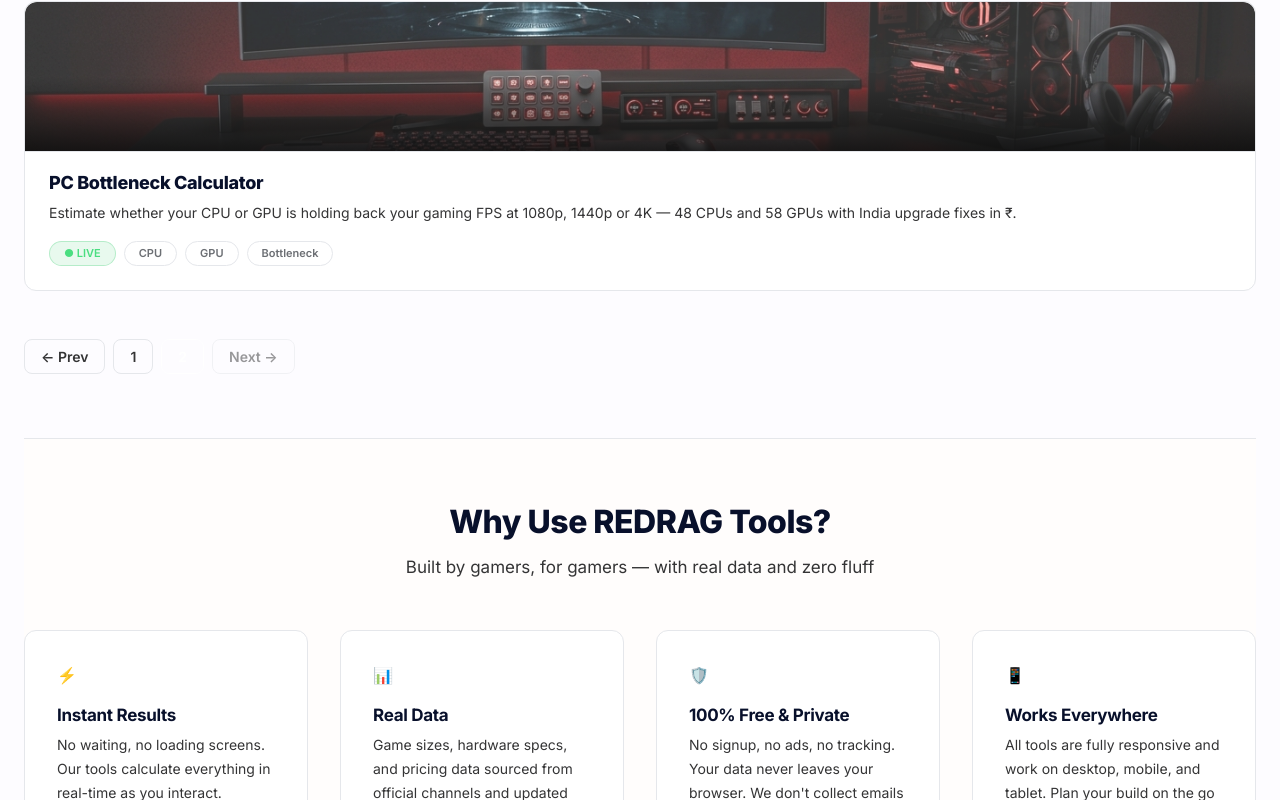
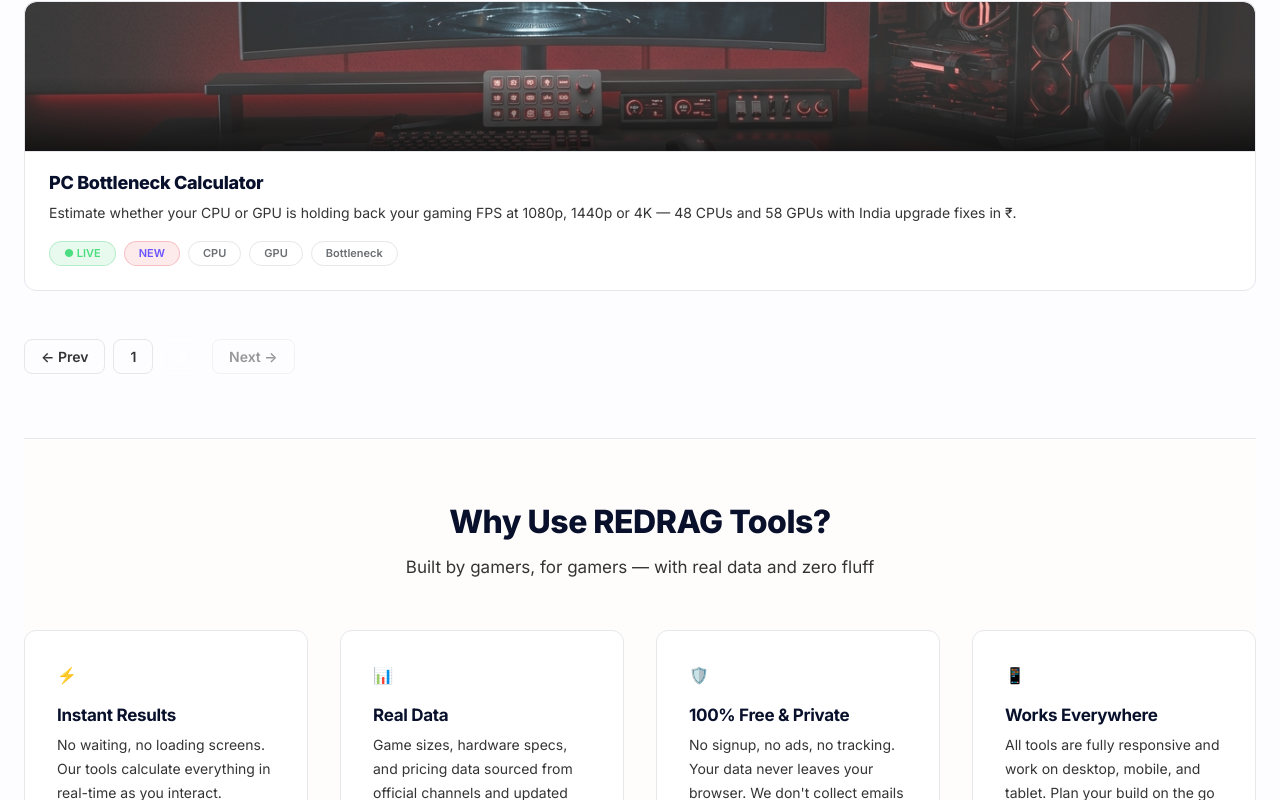
Before and after one commit to imnk45/redrag-tools, a plain HTML site: page index.html in a window 1280 px wide. Both pictures are taken after a click on the button "Next →". Shown: the part 923-1723 px from the top of the page. Drawn offline with Linux system fonts and the light colour scheme.

Commit message:
Hub: replace Coming Soon filter with New (Bottleneck Calculator flagged isNew + NEW card badge); fix stale hub FAQ answers

```diff
--- a/hub.js
+++ b/hub.js
@@ -20,7 +20,7 @@
      CONFIGURATION
      ========================================== */
   const CONFIG = {
-    registryUrl: '/shared/data/tools-registry.json?v=43',
+    registryUrl: '/shared/data/tools-registry.json?v=44',
     maxTags: 3
   };
 
@@ -101,8 +101,8 @@
       chipsHtml += `<button class="rt-chip" data-filter="${utils.escapeHtml(category)}" aria-selected="false" type="button">${utils.escapeHtml(category)}</button>`;
     });
 
-    // Add Coming Soon special filter
-    chipsHtml += `<button class="rt-chip" data-filter="Coming Soon" aria-selected="false" type="button">Coming Soon</button>`;
+    // Add New special filter
+    chipsHtml += `<button class="rt-chip" data-filter="New" aria-selected="false" type="button">New</button>`;
 
     chipsContainer.innerHTML = chipsHtml;
 
@@ -141,8 +141,8 @@
     const filteredTools = allTools.filter(tool => {
       // 1. Category Filter
       let categoryMatch = true;
-      if (currentCategory === 'Coming Soon') {
-        categoryMatch = (tool.status === 'coming-soon');
+      if (currentCategory === 'New') {
+        categoryMatch = (tool.isNew === true);
       } else if (currentCategory !== 'All') {
         categoryMatch = (tool.category === currentCategory);
       }
@@ -243,7 +243,11 @@
 
     const statusBadge = isLive
       ? '<span class="rt-tag rt-tag--live">● LIVE</span>'
-      : '<span class="rt-tag rt-tag--coming">Coming Soon</span>';
+      : '<span class="rt-tag rt-tag--coming">In Development</span>';
+
+    const newBadge = tool.isNew
+      ? '<span class="rt-tag rt-tag--primary">NEW</span>'
+      : '';
 
     const cardClass = isLive
       ? 'rt-card rt-card--hover rt-card--accent-top rt-tool-card'
@@ -260,12 +264,12 @@
       : `<div style="font-size:32px;margin-bottom:12px;" aria-hidden="true">${tool.icon}</div>`;
 
     return (
-      `<${tagName} ${hrefAttr} class="${cardClass}" ${!isLive ? 'aria-label="' + utils.escapeHtml(tool.name) + ' - Coming Soon"' : ''}>` +
+      `<${tagName} ${hrefAttr} class="${cardClass}" ${!isLive ? 'aria-label="' + utils.escapeHtml(tool.name) + ' - In Development"' : ''}>` +
       arrowHtml +
       imageHtml +
       `<h3 style="font-size:18px;font-weight:var(--rt-weight-extrabold);margin-bottom:8px;letter-spacing:-0.3px;">${utils.escapeHtml(tool.name)}</h3>` +
       `<p style="font-size:14px;color:var(--rt-text-secondary);line-height:1.7;margin-bottom:16px;flex:1;">${utils.escapeHtml(tool.description)}</p>` +
-      `<div style="display:flex;gap:8px;flex-wrap:wrap;">${statusBadge}${tagHtml}</div>` +
+      `<div style="display:flex;gap:8px;flex-wrap:wrap;">${statusBadge}${newBadge}${tagHtml}</div>` +
       `</${tagName}>`
     );
   }
@@ -284,7 +288,7 @@
       },
       {
         question: 'What tools are currently available on REDRAG Tools?',
-        answer: '<p>Currently live: <strong>Game Storage Planner</strong> (calculate how many games fit on your SSD). Coming soon: VRAM Calculator for AI/LLMs, RAM Latency Calculator, Resolution Scaling Visualizer, Budget PC Build Configurator (India), and PSU Wattage Calculator.</p>'
+        answer: '<p>Every tool on this page is live and free to use — including the <strong>Game Storage Planner</strong>, <strong>VRAM Calculator for AI/LLMs</strong>, <strong>PC Build Configurator</strong>, <strong>Used GPU Price Checker</strong> and the <strong>PC Bottleneck Calculator</strong>. Use the search box or the category filters above to find the one you need.</p>'
       },
       {
         question: 'Do I need to download anything to use these tools?',
@@ -296,7 +300,7 @@
       },
       {
         question: 'Will there be more tools added in the future?',
-        answer: '<p>Absolutely! We are actively building new calculators and planners. Next up: VRAM Calculator for AI models, RAM Latency comparison tool, and a full PC Build Configurator with India pricing.</p>'
+        answer: '<p>Absolutely! We keep adding new calculators and planners — the newest addition is the <strong>PC Bottleneck Calculator</strong>, and more are in development. Every new tool is free, just like the existing ones.</p>'
       },
       {
         question: "Is my data private when using these tools?",
--- a/index.html
+++ b/index.html
@@ -261,7 +261,7 @@ Try Game Storage Planner â†’
 <script src="/shared/js/seo.js?v=40"></script>
 
 <!-- Hub-specific JS -->
-<script src="hub.js?v=47"></script>
+<script src="hub.js?v=48"></script>
 
 <script>
 document.addEventListener('DOMContentLoaded', function() {
--- a/shared/data/tools-registry.json
+++ b/shared/data/tools-registry.json
@@ -298,6 +298,7 @@
             "icon": "⚖️",
             "description": "Estimate whether your CPU or GPU is holding back your gaming FPS at 1080p, 1440p or 4K — 48 CPUs and 58 GPUs with India upgrade fixes in ₹.",
             "category": "PC Hardware",
+            "isNew": true,
             "status": "live",
             "tags": [
                 "CPU",
```
